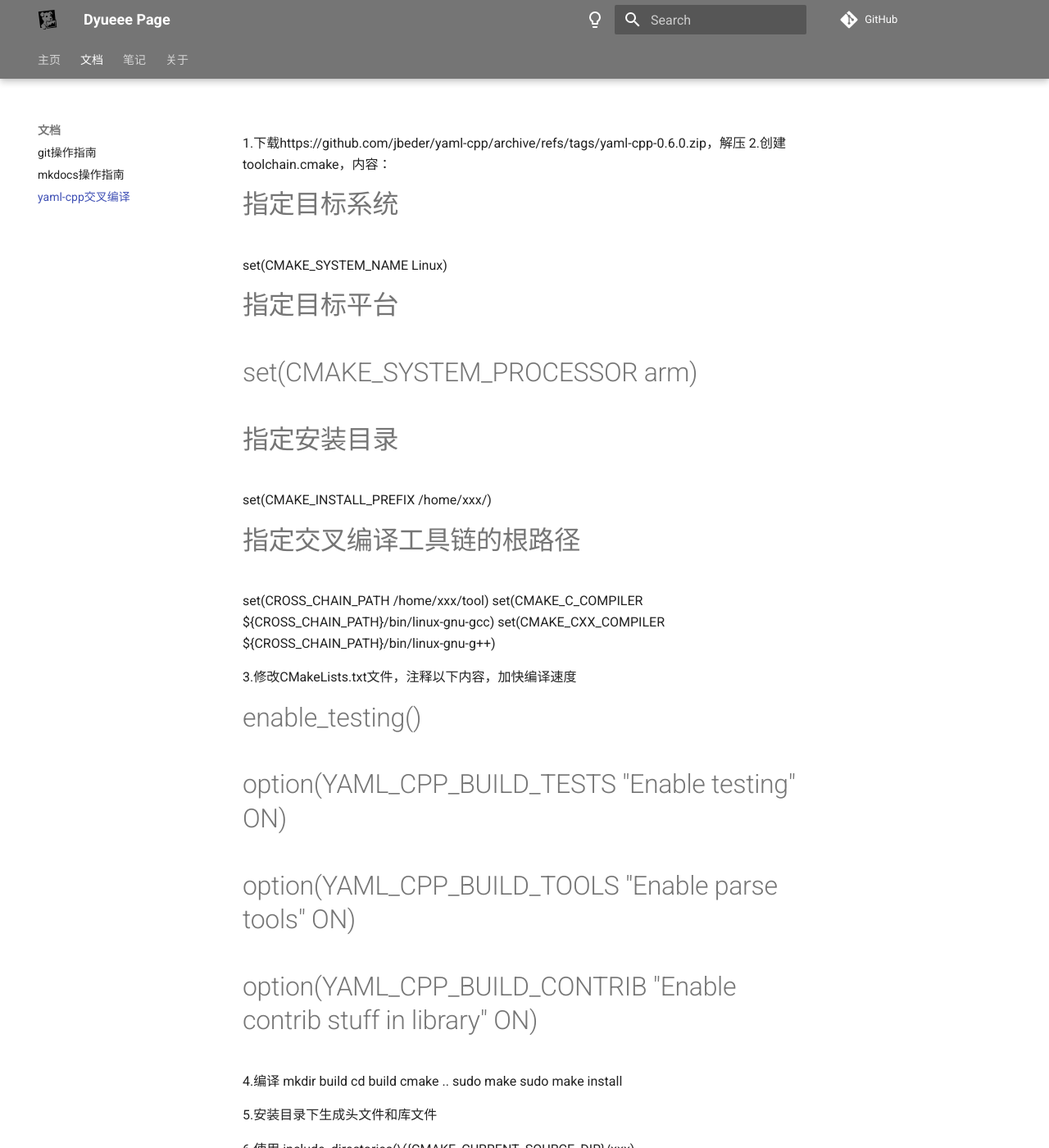
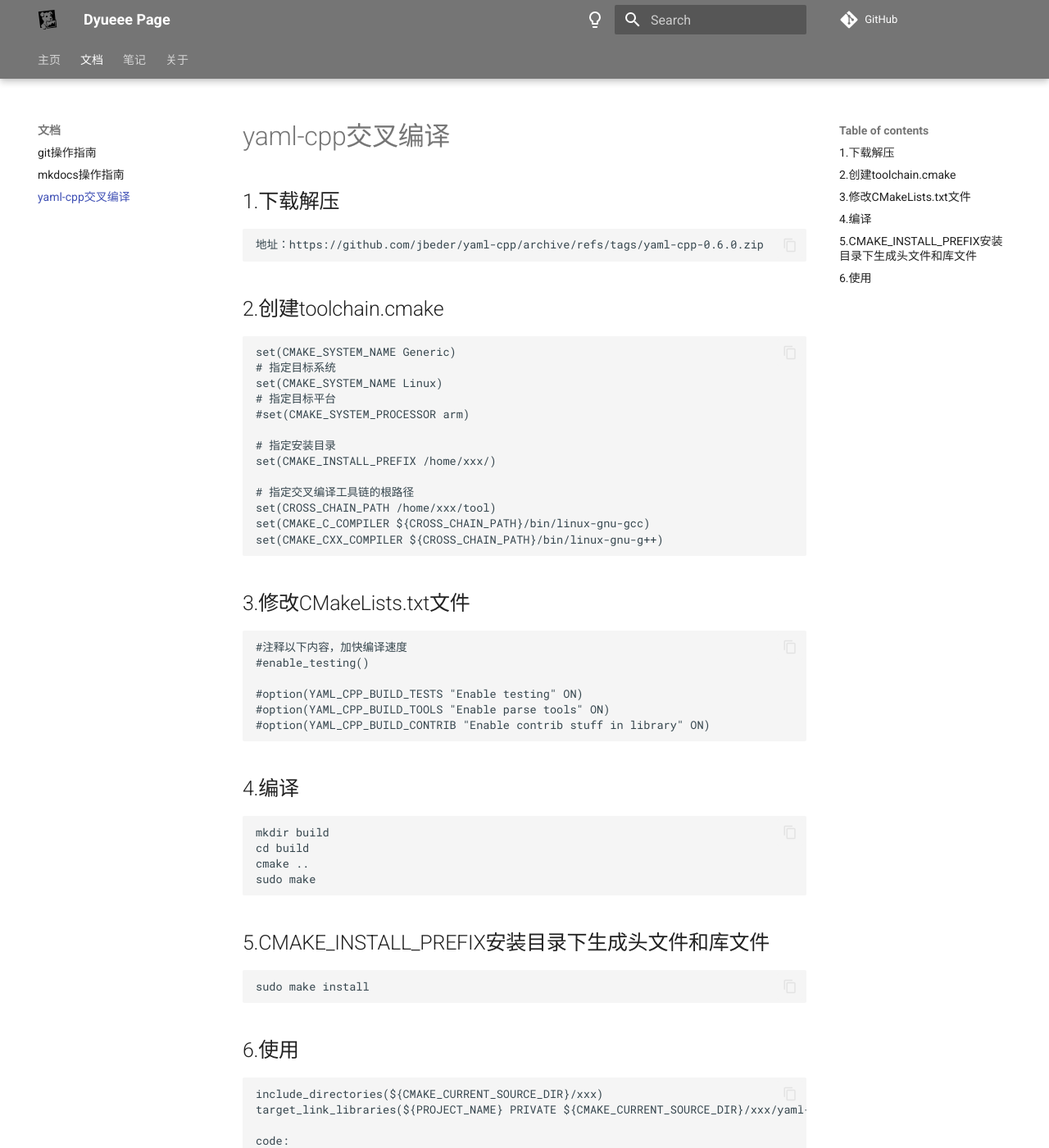
Before and after one commit to Dyueee/Dyueee.github.io, an MkDocs documentation site: the page built from docs/Tutorial/yaml-cpp交叉编译.md, in a window 1280 px wide and 1400 px high. Shown: the whole window at 82% size. Built offline with MkDocs 1.6.1 and Material for MkDocs 9.7.7, drawn with Linux system fonts in a browser that asks for light colours; comment, search, counter and statistics services are not loaded; some of the changed text lies outside the part shown.

Commit message:
update yamlcpp

```diff
--- a/docs/Tutorial/yaml-cpp交叉编译.md
+++ b/docs/Tutorial/yaml-cpp交叉编译.md
@@ -1,40 +1,46 @@
-1.下载https://github.com/jbeder/yaml-cpp/archive/refs/tags/yaml-cpp-0.6.0.zip，解压
-2.创建toolchain.cmake，内容：
+## 1.下载解压
+    地址：https://github.com/jbeder/yaml-cpp/archive/refs/tags/yaml-cpp-0.6.0.zip
+## 2.创建toolchain.cmake
 
-# 指定目标系统
-set(CMAKE_SYSTEM_NAME Linux)
-# 指定目标平台
-#set(CMAKE_SYSTEM_PROCESSOR arm)
+    set(CMAKE_SYSTEM_NAME Generic)
+    # 指定目标系统
+    set(CMAKE_SYSTEM_NAME Linux)
+    # 指定目标平台
+    #set(CMAKE_SYSTEM_PROCESSOR arm)
 
-# 指定安装目录
-set(CMAKE_INSTALL_PREFIX /home/xxx/)
+    # 指定安装目录
+    set(CMAKE_INSTALL_PREFIX /home/xxx/)
 
-# 指定交叉编译工具链的根路径
-set(CROSS_CHAIN_PATH /home/xxx/tool)
-set(CMAKE_C_COMPILER ${CROSS_CHAIN_PATH}/bin/linux-gnu-gcc)
-set(CMAKE_CXX_COMPILER ${CROSS_CHAIN_PATH}/bin/linux-gnu-g++)
+    # 指定交叉编译工具链的根路径
+    set(CROSS_CHAIN_PATH /home/xxx/tool)
+    set(CMAKE_C_COMPILER ${CROSS_CHAIN_PATH}/bin/linux-gnu-gcc)
+    set(CMAKE_CXX_COMPILER ${CROSS_CHAIN_PATH}/bin/linux-gnu-g++)
 
-3.修改CMakeLists.txt文件，注释以下内容，加快编译速度
-#enable_testing()
+## 3.修改CMakeLists.txt文件
 
-#option(YAML_CPP_BUILD_TESTS "Enable testing" ON)
-#option(YAML_CPP_BUILD_TOOLS "Enable parse tools" ON)
-#option(YAML_CPP_BUILD_CONTRIB "Enable contrib stuff in library" ON)
+    #注释以下内容，加快编译速度
+    #enable_testing()
 
-4.编译
-mkdir build
-cd build
-cmake ..
-sudo make
-sudo make install
+    #option(YAML_CPP_BUILD_TESTS "Enable testing" ON)
+    #option(YAML_CPP_BUILD_TOOLS "Enable parse tools" ON)
+    #option(YAML_CPP_BUILD_CONTRIB "Enable contrib stuff in library" ON)
 
-5.安装目录下生成头文件和库文件
+## 4.编译
 
-6.使用
-include_directories(${CMAKE_CURRENT_SOURCE_DIR}/xxx)
-target_link_libraries(${PROJECT_NAME} PRIVATE ${CMAKE_CURRENT_SOURCE_DIR}/xxx/yaml-cpp/libyaml-cpp.a)
+    mkdir build
+    cd build
+    cmake ..
+    sudo make
 
-#include <yaml-cpp/yaml.h>
 
-YAML::Node fconfig = YAML::LoadFile("/config/Cfg.yaml");
-double fcfg_th = fconfig["th"].as<double>();
+## 5.CMAKE_INSTALL_PREFIX安装目录下生成头文件和库文件
+    sudo make install
+## 6.使用
+
+    include_directories(${CMAKE_CURRENT_SOURCE_DIR}/xxx)
+    target_link_libraries(${PROJECT_NAME} PRIVATE ${CMAKE_CURRENT_SOURCE_DIR}/xxx/yaml-cpp/libyaml-cpp.a)
+
+    code:
+    #include <yaml-cpp/yaml.h>
+    YAML::Node fconfig = YAML::LoadFile("/config/Cfg.yaml");
+    double fcfg_th = fconfig["th"].as<double>();
```
